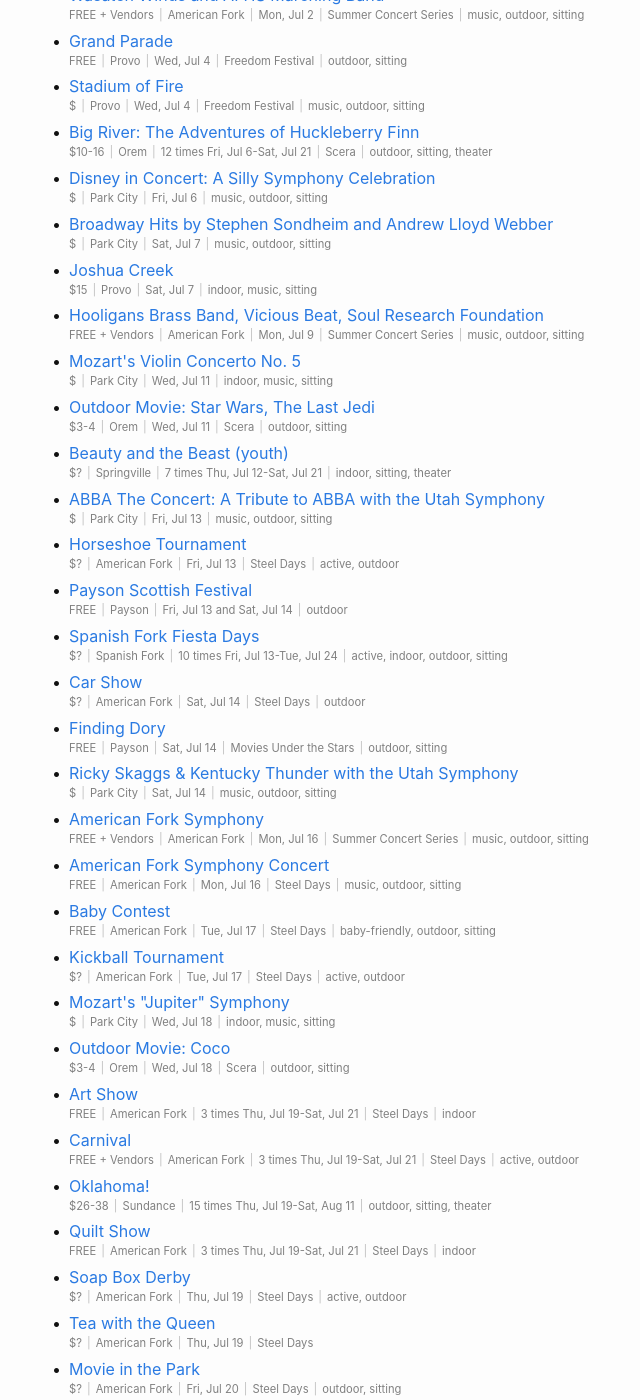
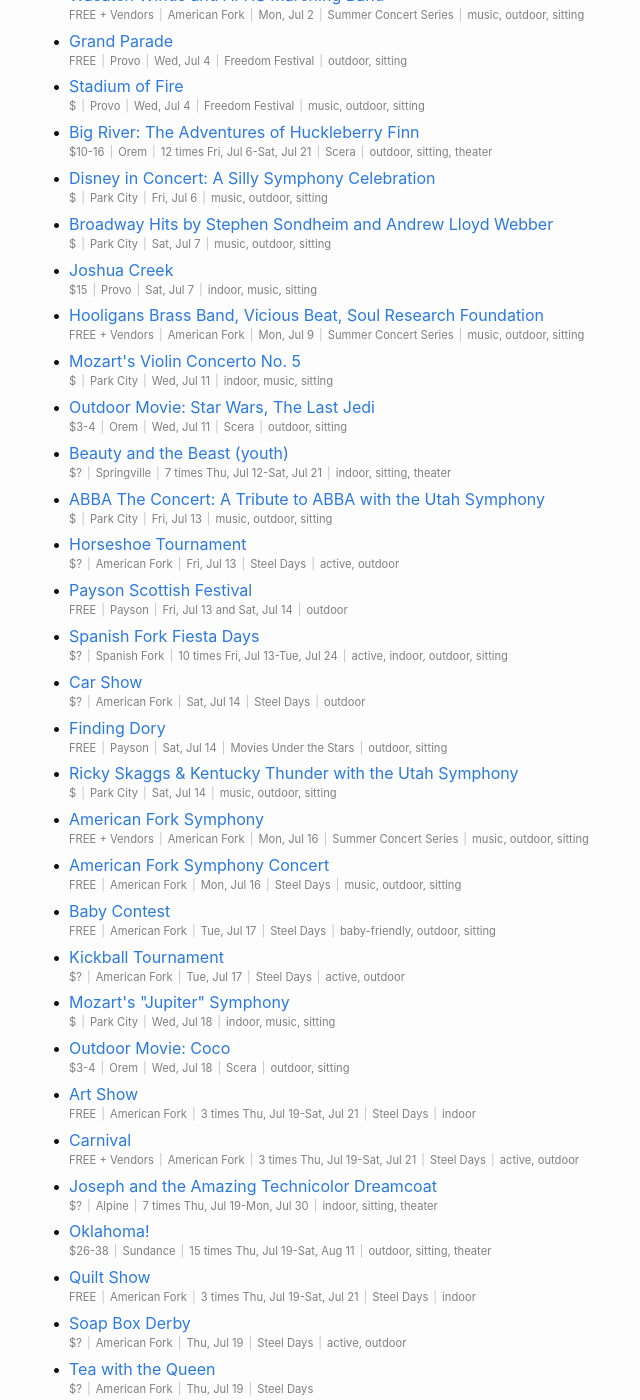
Before and after one commit to iffy/utahvalley, a Jekyll site: the page built from all.md, in a window 1280 px wide and 1400 px high, scrolled down 4060 px. Shown: the whole window, without its empty margins (218-858 px from the left). Built offline with Jekyll 4.4.1, drawn with Linux system fonts in a browser that asks for light colours; comment, search, counter and statistics services are not loaded.

Commit message:
Alpine community theater

```diff
--- a/_data/events/local-theater-2018.yml
+++ b/_data/events/local-theater-2018.yml
@@ -52,3 +52,19 @@
     - 2018-08-31
     - 2018-09-01
     - 2018-09-03
+- name: Joseph and the Amazing Technicolor Dreamcoat
+  url: http://www.alpinecommunitytheater.org/
+  location: Alpine
+  price:
+  tags:
+    - indoor
+    - sitting
+    - theater
+  when:
+    - 2018-07-19
+    - 2018-07-20
+    - 2018-07-21
+    - 2018-07-23
+    - 2018-07-27
+    - 2018-07-28
+    - 2018-07-30
```
